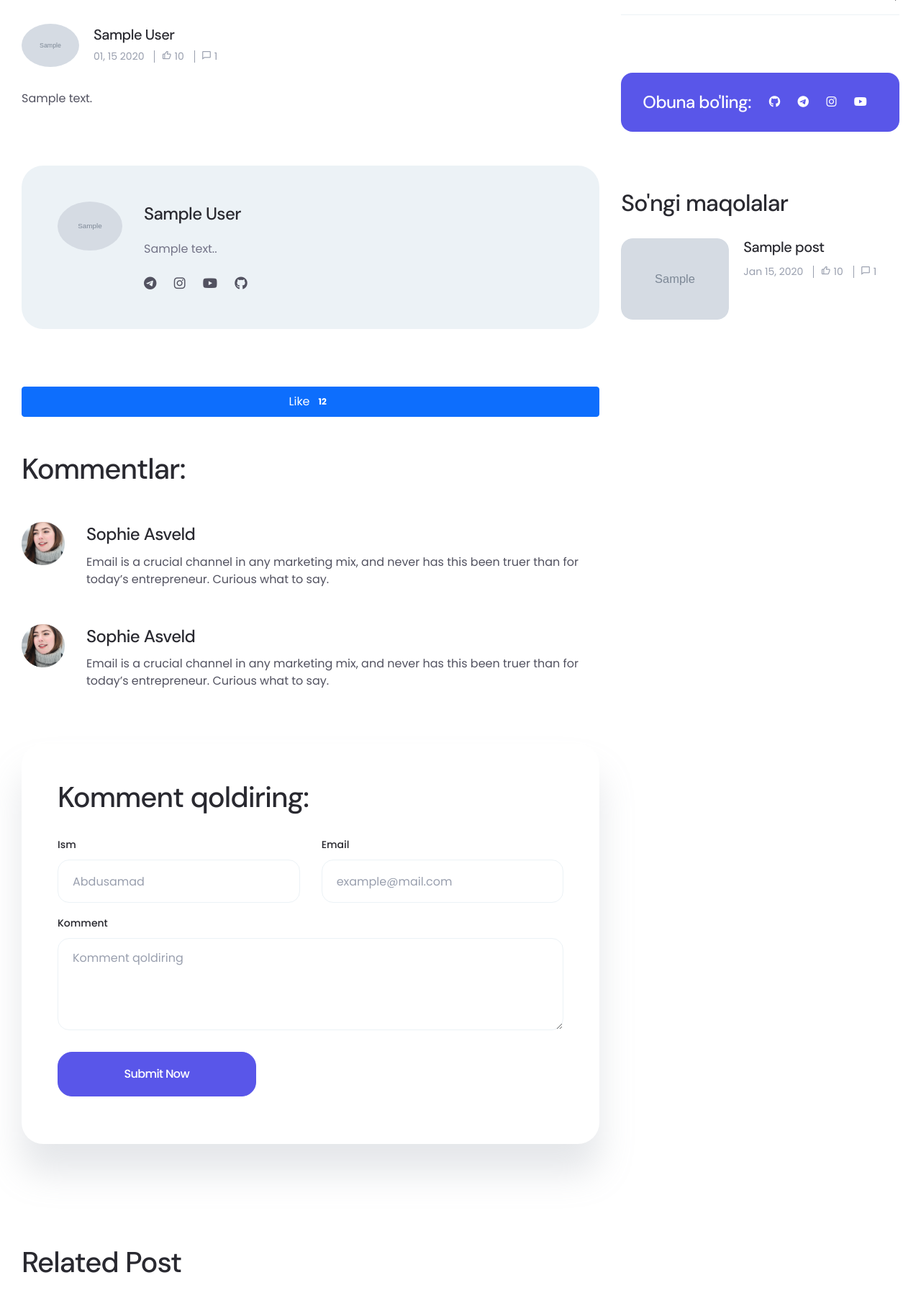
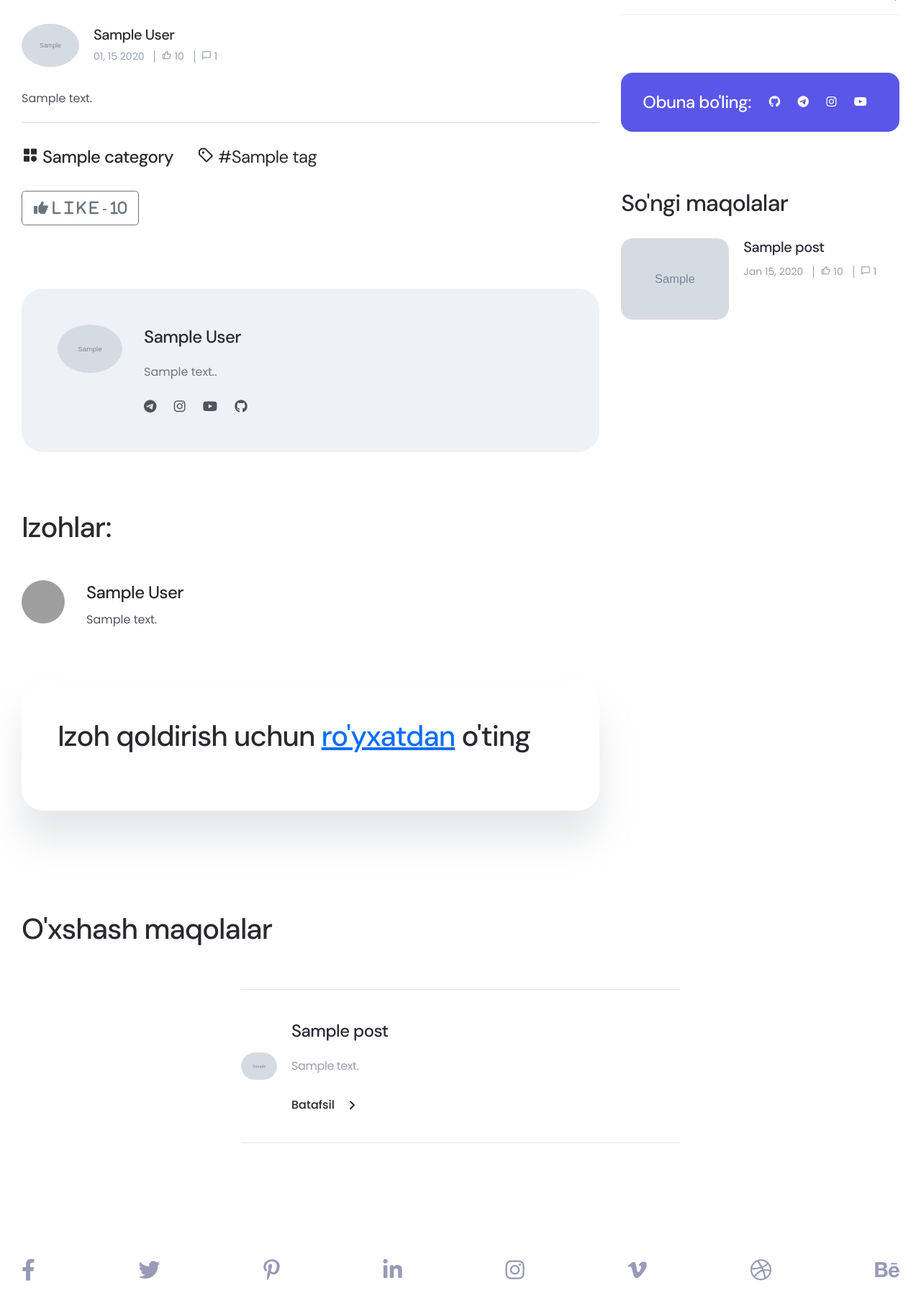
Before and after one commit to linuxiston/linuxiston, a Django app: template templates/single-blog.html in a window 1280 px wide. Shown: the part 859-2680 px from the top of the page at 72% size. Run offline with Django 4.2, Linux system fonts and the light colour scheme; the template is opened without the code that fills it: most values are stand-ins (such as "Sample title", 1, 10 or a date in 2020); grey boxes marked "Sample" are stand-in pictures; some libraries are stand-ins or nearby versions; grey boxes are pictures that could not be loaded.

Commit message:
Post details

```diff
--- a/templates/base/base.html
+++ b/templates/base/base.html
@@ -77,7 +77,7 @@
                             <div class="d-block d-lg-none">
                                 <div class="mobile-nav-header">
                                     <div class="mobile-nav-logo">
-                                        <a href="index-1.html">
+                                        <a href="{% url 'home' %}">
                                             <img class="light-mode" src="{% static 'media/logo-2.svg' %}"
                                                  alt="Site Logo">
                                             <img class="dark-mode" src="{% static 'media/logo-3.svg' %}"
@@ -94,8 +94,8 @@
                                 <li class="menu-item-has-children">
                                     <a href="javascript:void(0);">Blog &nbsp;<i class="fa-solid fa-angle-down"></i></a>
                                     <ul class="axil-submenu">
-                                        <li><a href="blog.html">Maqolalar</a></li>
-                                        <li><a href="blog-video.html">Video darsliklar</a></li>
+                                        <li><a href="{% url 'post_list' %}">Maqolalar</a></li>
+                                        <li><a href="{% url 'post_list_videos' %}">Video darsliklar</a></li>
                                     </ul>
                                 </li>
                                 <li>
--- a/templates/single-blog.html
+++ b/templates/single-blog.html
@@ -18,7 +18,7 @@
             <li class="shape shape-1" data-sal="slide-right" data-sal-duration="500" data-sal-delay="100"><img
                     src="{% static 'media/others/bubble-9.png' %}" alt="Bubble"></li>
             <li class="shape shape-2" data-sal="slide-left" data-sal-duration="500" data-sal-delay="200"><img
-                    src="{% static 'media/others/bubble-11.png' %}" alt="Bubble"></li>
+                    src="{% static 'media/others/bubble-10.png' %}" alt="Bubble1"></li>
             <li class="shape shape-3" data-sal="slide-up" data-sal-duration="500" data-sal-delay="300"><img
                     src="{% static 'media/others/line-4.png' %}" alt="Line"></li>
         </ul>
@@ -50,6 +50,16 @@
                                 </div>
                             </div>
                             <p>{{ post.body|safe }}</p>
+                            <hr>
+                            <h5><i class='bx bxs-category' style="font-size: 24px"></i> <a
+                                    href="{% url 'post_list_category' post.category %}">{{ post.category }}</a> &nbsp;&nbsp;
+                                &nbsp;&nbsp;<i class='bx bx-purchase-tag-alt' style="font-size: 24px"></i>
+                                {% for tag in post.tags.all %}
+                                    <span style="font-weight: lighter"><a href="/"> #{{ tag }} &nbsp;</a> </span>
+                                {% endfor %}
+                            </h5>
+                            <button class="btn btn-block btn-outline-secondary btn-lg mb-2 mx-auto"><i
+                                    class="fa fa-thumbs-up"> L i k e - {{ post.number_of_likes }}</i></button>
                         </div>
                         <div class="blog-author">
                             <div class="author">
@@ -69,78 +79,57 @@
                                     </ul>
                                 </div>
                             </div>
+
                         </div>
-                        <button class="btn btn-primary p-2 w-100 mb-5">Like <span class="badge badge-danger">12</span>
-                        </button>
-                        <div class="blog-comment">
-                            <h3 class="section-title">Kommentlar:</h3>
+                        <div class="blog-comment mt-5">
+                            <h3 class="section-title">Izohlar:</h3>
                             <div class="comment-list">
+                                {% for comment in post.comments.all %}
                                     <!-- Start Single Comment  -->
                                     <div class="comment">
                                         <div class="thumbnail">
-                                        <img src="assets/media/blog/author-1.png" alt="Blog Comment">
+                                            <img src="https://img.freepik.com/free-vector/cool-monkey-holding-money-bag-cartoon-vector-icon-illustration-animal-finance-icon-concept-isolated-premium-vector-flat-cartoon-style_138676-3366.jpg"
+                                                 style="border-radius: 50%" width="100px" alt="Blog Comment">
                                         </div>
                                         <div class="content">
                                             <div class="heading">
-                                            <h5 class="title">Sophie Asveld</h5>
+                                                <h5 class="title">{{ comment.author }}</h5>
                                             </div>
-                                        <p>Email is a crucial channel in any marketing mix,
-                                            and never has this been truer than for today’s entrepreneur. Curious
-                                            what to say.</p>
+                                            <p>{{ comment.comment }}</p>
                                         </div>
                                     </div>
                                     <!-- End Single Comment  -->
-                                <!-- Start Single Comment  -->
-                                <div class="comment">
-                                    <div class="thumbnail">
-                                        <img src="assets/media/blog/author-3.png" alt="Blog Comment">
-                                    </div>
-                                    <div class="content">
-                                        <div class="heading">
-                                            <h5 class="title">Sophie Asveld</h5>
-                                        </div>
-                                        <p>Email is a crucial channel in any marketing mix,
-                                            and never has this been truer than for today’s entrepreneur. Curious
-                                            what to say.</p>
-                                    </div>
-                                </div>
-                                <!-- End Single Comment  -->
+                                {% endfor %}
+
+
                             </div>
                         </div>
                         <div class="blog-comment-form">
-                            <h3 class="title">Komment qoldiring:</h3>
-                            <form>
+                            {% if user.is_authenticated %}
+                                <form method="post">{% csrf_token %}
                                     <div class="row">
-                                    <div class="col-lg-6">
-                                        <div class="form-group">
-                                            <label>Ism</label>
-                                            <input type="text" class="form-control" name="name"
-                                                   placeholder="Abdusamad">
-                                        </div>
-                                    </div>
-                                    <div class="col-lg-6">
-                                        <div class="form-group">
-                                            <label>Email</label>
-                                            <input type="email" class="form-control" name="name"
-                                                   placeholder="example@mail.com">
-                                        </div>
-                                    </div>
                                         <div class="col-lg-12">
                                             <div class="form-group mb--30">
-                                            <label>Komment</label>
-                                            <textarea name="message" id="message" class="form-control textarea"
-                                                      cols="30" rows="4" placeholder="Komment qoldiring"></textarea>
+                                                <label>Izoh</label>
+                                                <textarea name="comment" id="id_comment" class="form-control textarea"
+                                                          cols="30" rows="4" placeholder="Izoh qoldiring"></textarea>
                                             </div>
                                         </div>
                                         <div class="col-lg-5">
                                             <div class="form-group">
                                                 <button type="submit" class="axil-btn btn-fill-primary btn-fluid"
-                                                    name="submit-btn">Submit Now
+                                                        name="submit-btn">Izoh qoldirish
                                                 </button>
                                             </div>
                                         </div>
                                     </div>
                                 </form>
+                            {% else %}
+
+                                <h3 class="title">Izoh qoldirish uchun <a href="/"
+                                                                          class="text-decoration-underline text-primary">ro'yxatdan</a>
+                                    o'ting</h3>
+                            {% endif %}
                         </div>
                     </div>
                 </div>
@@ -156,7 +145,7 @@
     <section class="section section-padding-equal pt-0 related-blog-area">
         <div class="container">
             <div class="section-heading heading-left">
-                <h3 class="title">Related Post</h3>
+                <h3 class="title">O'xshash maqolalar</h3>
             </div>
             <div class="slick-slider recent-post-slide" data-slick='{"infinite": true, "autoplay": true, "arrows": false, "dots": false, "slidesToShow": 2,
         "responsive": [
@@ -168,52 +157,56 @@
             }
         ]
         }'>
+                {% if related_posts %}
+                    {% for post in related_posts %}
                         <div class="slick-slide">
                             <div class="blog-list">
                                 <div class="post-thumbnail">
-                            <a href="single-blog.html"><img src="assets/media/blog/blog-1.png" alt="Blog Post"></a>
+                                    <a href="{{ post.get_absolute_url }}"><img src="{{ post.thumbnail.url }}" width="50px"
+                                                                               alt="Blog Post"></a>
                                 </div>
                                 <div class="post-content">
-                            <h5 class="title"><a href="single-blog-2.html">How To Use a Remarketing Strategy To Get
-                                More</a></h5>
-                            <p>Demand generation is a constant struggle for any business. Each marketing strategy
-                                you employ has...</p>
-                            <a href="single-blog-2.html" class="more-btn">Learn more<i
+                                    <h5 class="title"><a href="single-blog-2.html">{{ post.title }}</a></h5>
+                                    <p>{{ post.description }}</p>
+                                    <a href="{{ post.get_absolute_url }}" class="more-btn">Batafsil<i
                                             class="far fa-angle-right"></i></a>
                                 </div>
+                            </div>
+                        </div>
+                    {% endfor %}
+                {% else %}
+                    <div class="slick-slide">
+                        <div class="blog-list">
+                            <div class="post-thumbnail">
+                                <a href="{{ left.get_absolute_url }}"><img width="50px" src="{{ left.thumbnail.url }}"
+                                                                           alt="Blog Post"></a>
+                            </div>
+                            <div class="post-content">
+                                <h5 class="title"><a href="single-blog-2.html">{{ left.title }}</a></h5>
+                                <p>{{ left.description }}</p>
+                                <a href="{{ left.get_absolute_url }}" class="more-btn">Batafsil<i
+                                        class="far fa-angle-right"></i></a>
                             </div>
                         </div>
                         <div class="slick-slide">
                             <div class="blog-list">
                                 <div class="post-thumbnail">
-                            <a href="single-blog.html"><img src="assets/media/blog/blog-2.png" alt="Blog Post"></a>
+                                    <a href="{{ right.get_absolute_url }}"><img src="{{ right.thumbnail.url }}"
+                                                                                alt="Blog Post"></a>
                                 </div>
                                 <div class="post-content">
-                            <h5 class="title"><a href="single-blog-3.html">SEO Statistics You Should Know in
-                                2021</a></h5>
-                            <p>Organic search has the potential to capture more than 40 percent of your gross
-                                revenue...</p>
-                            <a href="single-blog-3.html" class="more-btn">Learn more<i
-                                    class="far fa-angle-right"></i></a>
-                        </div>
-                    </div>
-                </div>
-                <div class="slick-slide">
-                    <div class="blog-list">
-                        <div class="post-thumbnail">
-                            <a href="single-blog.html"><img src="assets/media/blog/blog-1.png" alt="Blog Post"></a>
-                        </div>
-                        <div class="post-content">
-                            <h5 class="title"><a href="single-blog-2.html">How To Use a Remarketing Strategy To Get
-                                More</a></h5>
-                            <p>Demand generation is a constant struggle for any business. Each marketing strategy
-                                you employ has...</p>
-                            <a href="single-blog-2.html" class="more-btn">Learn more<i
+                                    <h5 class="title"><a href="single-blog-2.html">{{ right.title }}</a></h5>
+                                    <p>{{ right.description }}</p>
+                                    <a href="{{ right.get_absolute_url }}" class="more-btn">Batafsil<i
                                             class="far fa-angle-right"></i></a>
                                 </div>
                             </div>
                         </div>
                     </div>
+                {% endif %}
+
+
+            </div>
         </div>
     </section>
 {% endblock %}
```
Also changed, not shown: apps/blog/forms.py (added, +8 -0 lines), apps/blog/views.py (+18 -1 lines). Lines whose indentation alone changed are shown as unchanged.
